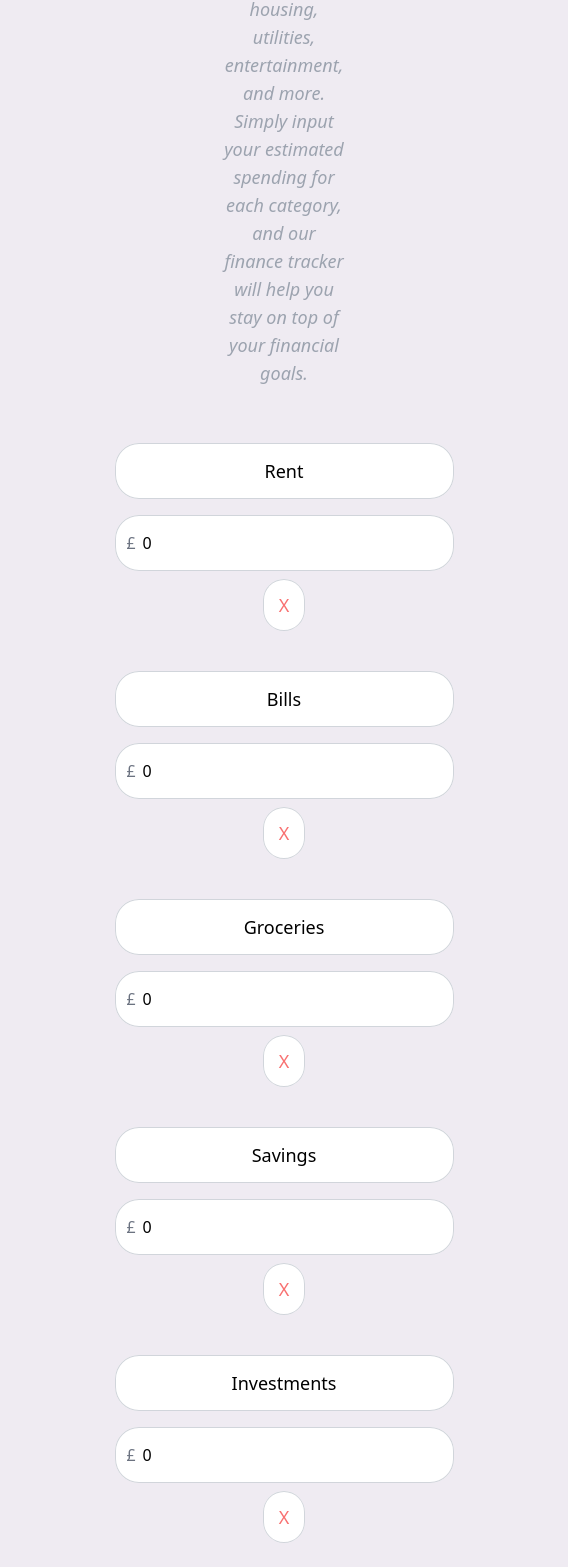
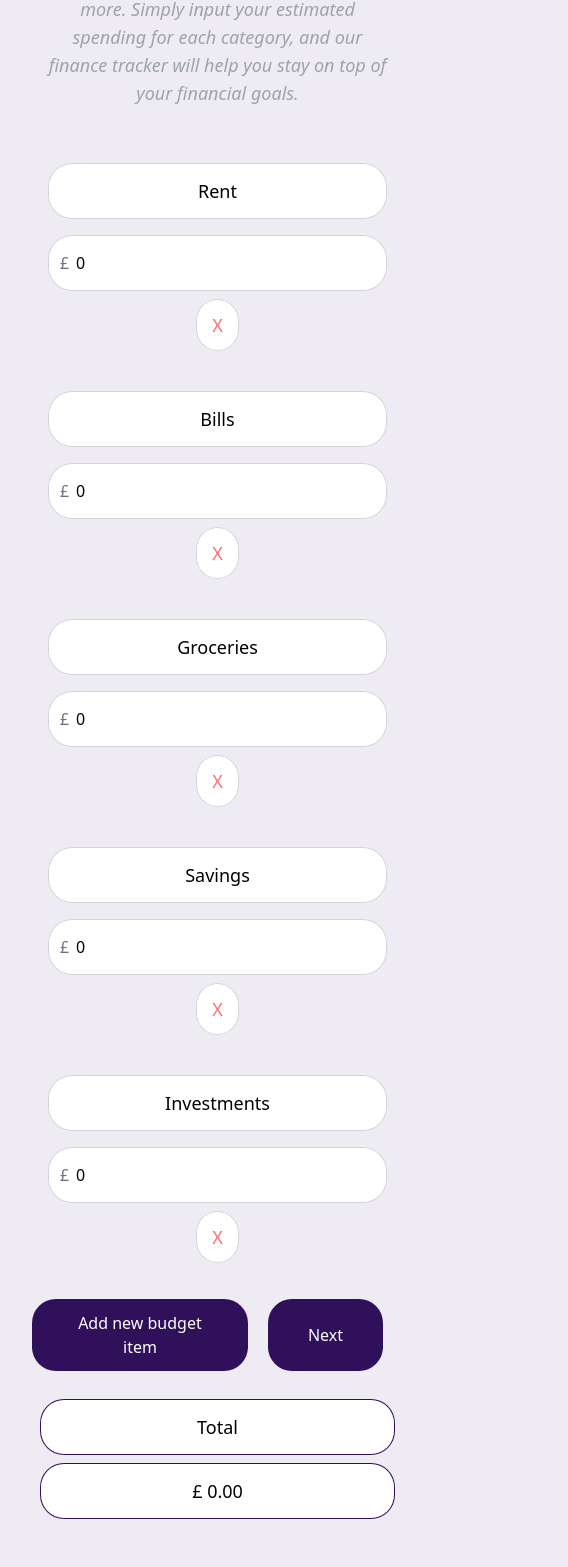
Before and after one commit to MrKatrish/insight_wallet, a React (Vite) app: page /budget in a window 390 px wide. Shown: the part 430-1997 px from the top of the page, 568 px wide, since content can reach past the window. Built offline with nearby package versions, Linux system fonts and the light colour scheme.

Commit message:
added responsivness to homepage, income, budget, saving goals pages

```diff
--- a/src/pages/Budget.jsx
+++ b/src/pages/Budget.jsx
@@ -66,7 +66,7 @@ function Budget() {
   return (
     <>
       <FormTitle title='Your Expenditure Budget:' />
-      <p className='italic text-gray-400 mb-8 mx-48 text-lg'>Allocate funds to different categories such as housing, utilities, entertainment, and more. Simply input your estimated spending for each category, and our finance tracker will help you stay on top of your financial goals.</p>
+      <p className='italic text-gray-400 mb-8 mx-4 sm:mx-8 md:mx-16 lg:mx-48 text-lg'>Allocate funds to different categories such as housing, utilities, entertainment, and more. Simply input your estimated spending for each category, and our finance tracker will help you stay on top of your financial goals.</p>
 
       {budgets.map((item, index) => (
         <div key={index} className="flex p-2 justify-center">
@@ -86,9 +86,9 @@ function Budget() {
         <FormButton onClick={handleSubmit} title='Next' />
       </div>
 
-      <div className='flex p-2 justify-center'>
-        <label className="text-lg font-medium leading-10 px-20 py-2 mx-5 border-0 ring-1 ring-inset ring-customPurple w-48 bg-white rounded-3xl">Total</label>
-        <label className="text-lg font-medium leading-10 py-2 border-0 ring-1 ring-inset ring-customPurple w-64 bg-white rounded-3xl">£ {typeof totalBudget === 'number' ? totalBudget.toFixed(2) : '0.00'}</label>
+      <div className='flex flex-col sm:flex-row p-2 justify-center items-center'>
+        <label className="text-lg font-medium leading-10 px-4 sm:px-6 py-2 sm:my-2 sm:mx-2 border-0 ring-1 ring-inset ring-customPurple w-full sm:w-48 bg-white rounded-3xl">Total</label>
+        <label className="text-lg font-medium leading-10 py-2 border-0 ring-1 ring-inset ring-customPurple w-full sm:w-64 bg-white rounded-3xl mt-2 sm:mt-0">£ {typeof totalBudget === 'number' ? totalBudget.toFixed(2) : '0.00'}</label>
       </div>
     </>
   );
--- a/src/pages/Home.jsx
+++ b/src/pages/Home.jsx
@@ -57,7 +57,7 @@ function Home() {
   return (
     <>
       <FormTitle title='Insight Wallet' />
-      <p className='italic text-gray-400 mb-8 mx-48 text-lg'>Gain a deeper understanding of your financial landscape with Insight Wallet, a powerful and intuitive finance app designed to empower you on your journey to financial well-being.</p>
+      <p className='italic text-gray-400 mb-8 mx-4 sm:mx-8 md:mx-16 lg:mx-48 text-lg'>Gain a deeper understanding of your financial landscape with Insight Wallet, a powerful and intuitive finance app designed to empower you on your journey to financial well-being.</p>
       <div className="block max-w-sm mx-auto text-center">
         {/* Login Form */}
         <form onSubmit={handleLogin}>
--- a/src/pages/Income.jsx
+++ b/src/pages/Income.jsx
@@ -69,7 +69,7 @@ function Income() {
   return (
     <>
       <FormTitle title='Your Income:' />
-      <p className='italic text-gray-400 mb-8 mx-48 text-lg'>Welcome to the Income Input page! Here, you can enter your various income streams, such as salary, freelance work, or any additional sources of earnings.</p>
+      <p className='italic text-gray-400 mb-8 mx-4 sm:mx-8 md:mx-16 lg:mx-48 text-lg'>Welcome to the Income Input page! Here, you can enter your various income streams, such as salary, freelance work, or any additional sources of earnings.</p>
 
       {incomes.map((item, index) => (
         <div key={index} className="flex p-2 justify-center">
@@ -89,9 +89,9 @@ function Income() {
         <FormButton onClick={handleSubmit} title='Next' />
       </div>
 
-      <div className='flex p-2 justify-center'>
-        <label className="text-lg font-medium leading-10 px-20 py-2 mx-5 border-0 ring-1 ring-inset ring-customPurple w-48 bg-white rounded-3xl">Total</label>
-        <label className="text-lg font-medium leading-10 py-2 border-0 ring-1 ring-inset ring-customPurple w-64 bg-white rounded-3xl">£ {totalIncome.toFixed(2)}</label>
+      <div className='flex flex-col sm:flex-row p-2 justify-center items-center'>
+        <label className="text-lg font-medium leading-10 px-4 sm:px-6 py-2 sm:my-2 sm:mx-2 border-0 ring-1 ring-inset ring-customPurple w-full sm:w-48 bg-white rounded-3xl">Total</label>
+        <label className="text-lg font-medium leading-10 py-2 border-0 ring-1 ring-inset ring-customPurple w-full sm:w-64 bg-white rounded-3xl mt-2 sm:mt-0">£ {totalIncome.toFixed(2)}</label>
       </div>
     </>
   );
--- a/src/pages/SavingsGoals.jsx
+++ b/src/pages/SavingsGoals.jsx
@@ -61,7 +61,9 @@ function SavingsGoals() {
   return (
     <>
       <FormTitle title='Your Saving Goals:' />
+      <p className='italic text-gray-400 mb-8 mx-4 sm:mx-8 md:mx-16 lg:mx-48 text-lg'>Whether it's a dream vacation, a new gadget, or an emergency fund. Simply enter the item or goal name, and set the target amount.</p>
       {savingsGoals.map((goal, index) => (
+        <div key={index} className="flex p-2 justify-center">
         <UserInput
           key={index}
           labelTitle={goal.title}
@@ -73,6 +75,7 @@ function SavingsGoals() {
             setSavingsGoals(savingsGoals.filter(goal => goal.id !== id));
           }}
         />
+        </div>
       ))}
       <div className='flex flex-row justify-center'>
         <FormButton onClick={handleAddSavings} title='Add New Saving Goal' />
```
